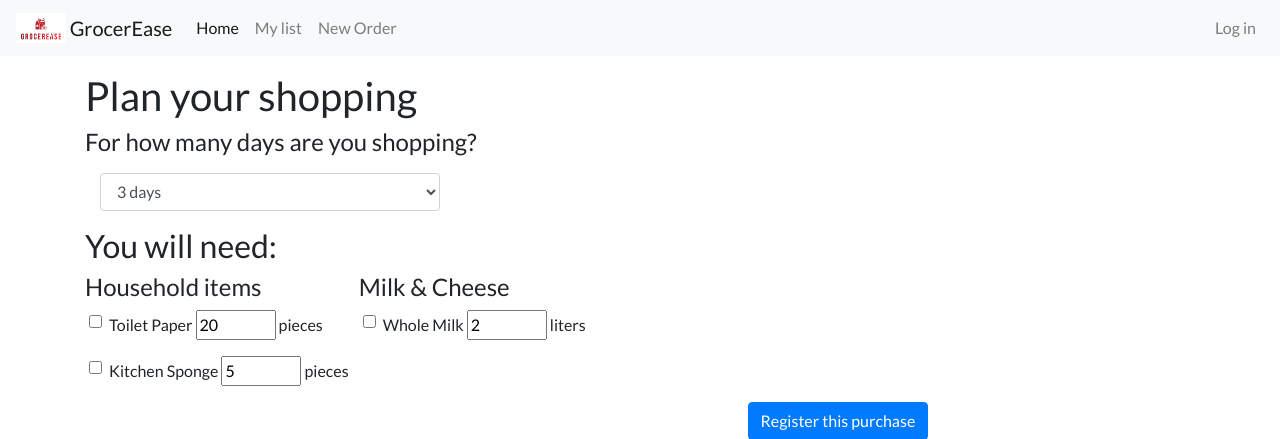
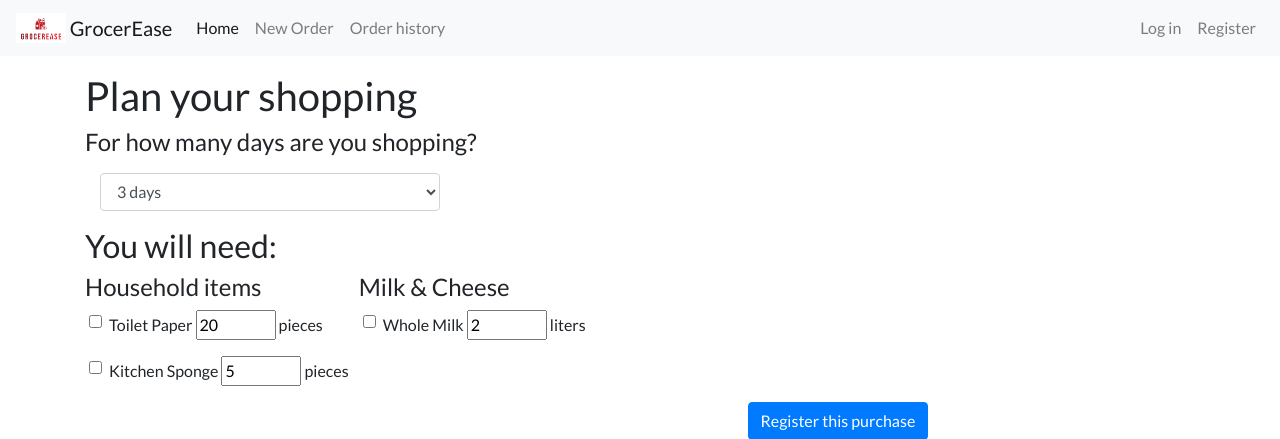
Before and after one commit to orfeasa/grocerease, a Django app: page /plan/ in a window 1280 px wide. Shown: the top 439 px of the page. Run offline with Django 3.2, Linux system fonts and the light colour scheme; some libraries are stand-ins or nearby versions.

Commit message:
Update navbar with all currently implemented pages

```diff
--- a/main/templates/main/base.html
+++ b/main/templates/main/base.html
@@ -56,15 +56,18 @@
             >
           </li>
           <li class="nav-item">
-            <a class="nav-link" href="#">My list</a>
+            <a class="nav-link" href="{% url 'plan' %}">New Order</a>
           </li>
           <li class="nav-item">
-            <a class="nav-link" href="#">New Order</a>
+            <a class="nav-link" href="{% url 'orders' %}">Order history</a>
           </li>
         </ul>
         <ul class="navbar-nav ml-auto">
           <li class="nav-item">
-            <a href="" class="nav-link">Log in</a>
+            <a href="{% url 'login' %}" class="nav-link">Log in</a>
+          </li>
+         <li class="nav-item">
+            <a href="{% url 'register' %}" class="nav-link">Register</a>
           </li>
         </ul>
       </div>
--- a/main/urls.py
+++ b/main/urls.py
@@ -4,5 +4,6 @@ from . import views
 urlpatterns = [
     path("plan/", views.PlanView.as_view(), name="plan"),
     path("orders/", views.OrderView.as_view(), name="orders"),
-    path("base/", views.BaseView.as_view(), name="base"),
+    path("login/", views.LoginView.as_view(), name="login"),
+    path("register/", views.LoginView.as_view(), name="register"),
 ]
--- a/main/views.py
+++ b/main/views.py
@@ -17,3 +17,10 @@ class BaseView(TemplateView):
 class OrderView(TemplateView):
     template_name = "main/orders.html"
     # order list view
+
+class LoginView(TemplateView):
+    template_name = "main/login.html"
+
+
+class RegisterView(TemplateView):
+    template_name = "main/register.html"
```
Also changed, not shown: main/static/css/main.css (line endings or trailing spaces).
